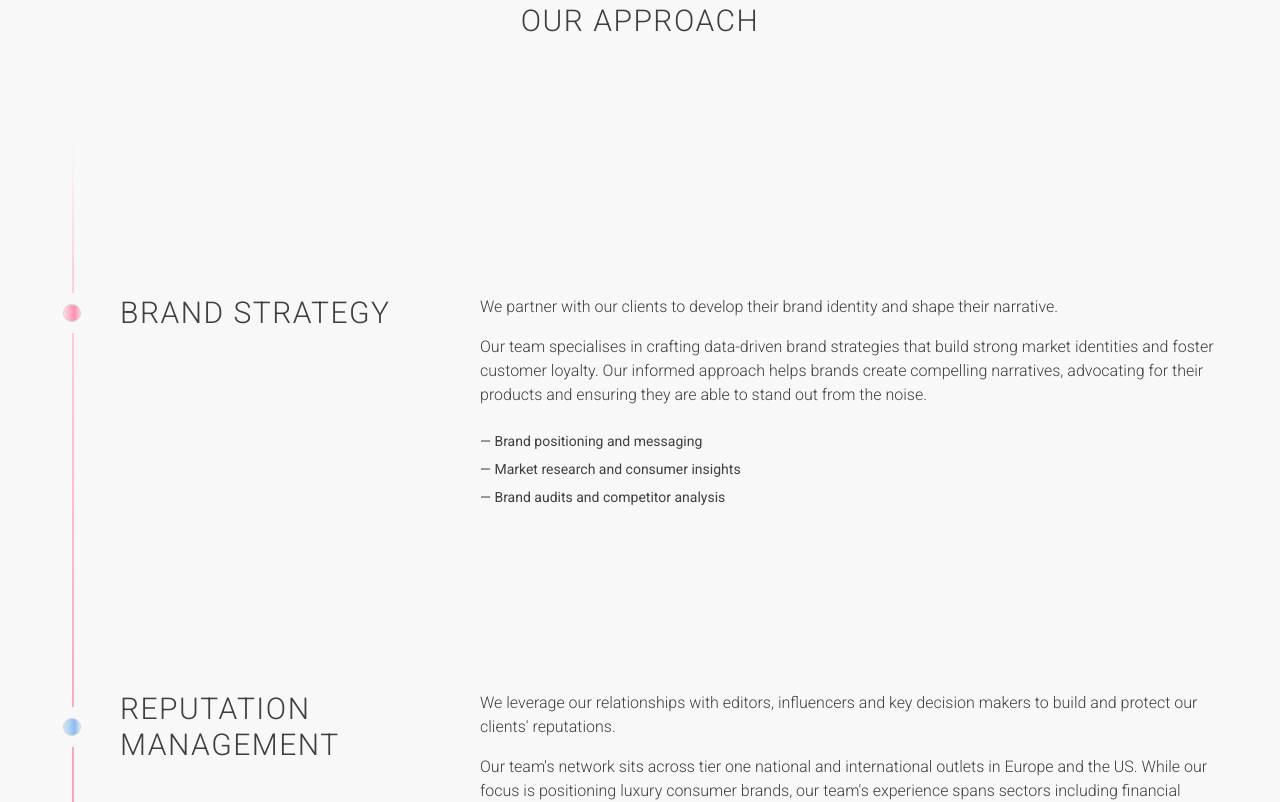
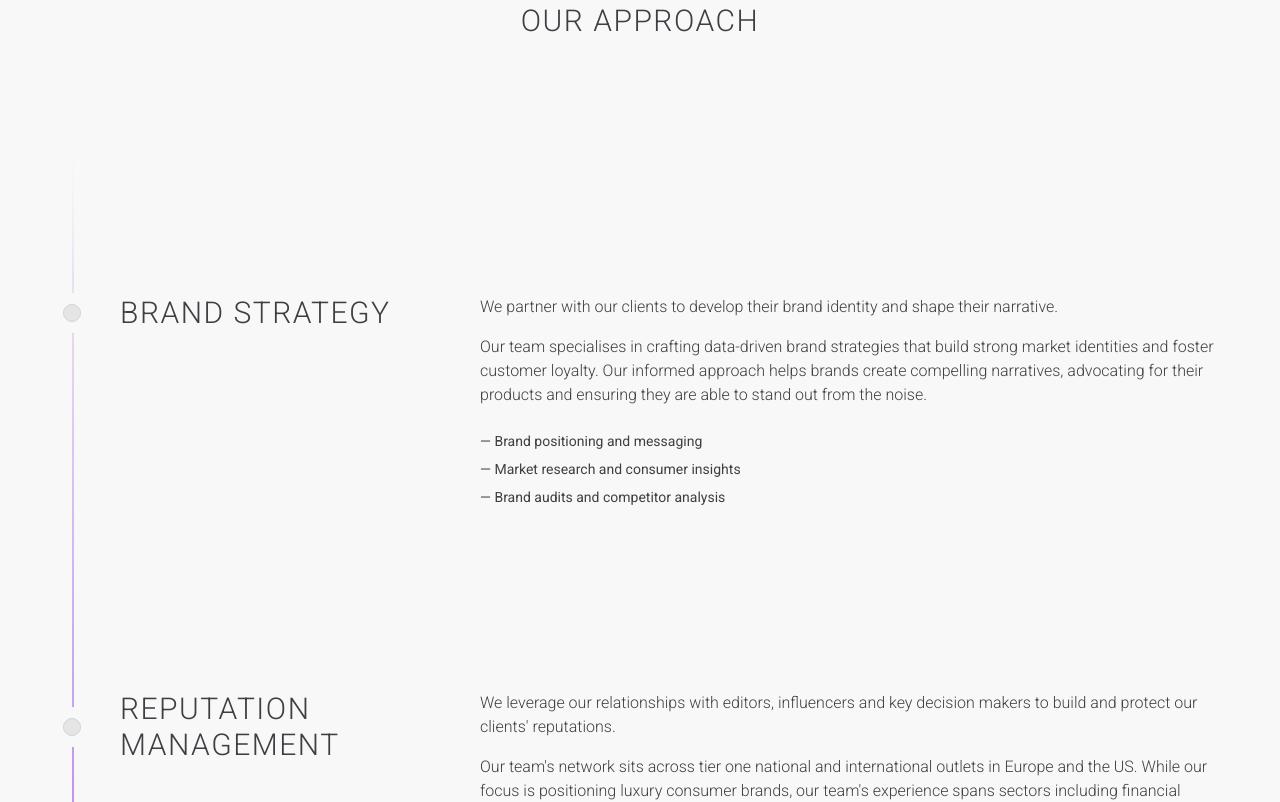
Before and after one commit to DaisyT1/bloom-pr-portfolio, a React (Vite) app: page / in a window 1280 px wide. Shown: the part 1460-2262 px from the top of the page. Built offline with nearby package versions, Linux system fonts and the light colour scheme.

Commit message:
Reverted to commit 17495a501d936485cfcbb079f279544e16a43e36

```diff
--- a/src/components/DetailedServices.tsx
+++ b/src/components/DetailedServices.tsx
@@ -1,3 +1,4 @@
+
 import React from 'react';
 import { Timeline } from './ui/timeline';
 import { motion } from 'framer-motion';
@@ -52,7 +53,6 @@ const DetailedServices: React.FC = () => {
           </div>
         </motion.div>
       ),
-      colors: ['#FFDEE2', '#FFB5C5', '#FF8FAE', '#FFD1DC']
     },
     {
       title: "Reputation Management",
@@ -102,7 +102,6 @@ const DetailedServices: React.FC = () => {
           </div>
         </motion.div>
       ),
-      colors: ['#D1E5F7', '#B0D5F5', '#8FB9F0', '#D1E9FF']
     },
     {
       title: "Content Marketing",
@@ -152,7 +151,6 @@ const DetailedServices: React.FC = () => {
           </div>
         </motion.div>
       ),
-      colors: ['#D1F7E0', '#B0F5C5', '#8FF0AA', '#D1FFE9']
     },
   ];
 
--- a/src/components/ui/timeline.tsx
+++ b/src/components/ui/timeline.tsx
@@ -11,7 +11,6 @@ import React, { useEffect, useRef, useState } from "react";
 interface TimelineEntry {
   title: string;
   content: React.ReactNode;
-  colors?: string[];
 }
 
 export const Timeline = ({ data }: { data: TimelineEntry[] }) => {
@@ -53,12 +52,7 @@ export const Timeline = ({ data }: { data: TimelineEntry[] }) => {
           >
             <div className="sticky flex flex-col md:flex-row z-40 items-center top-40 self-start max-w-xs lg:max-w-sm md:w-full">
               <div className="h-10 absolute left-3 md:left-3 w-10 rounded-full bg-offwhite flex items-center justify-center">
-                <div
-                  className="h-4 w-4 rounded-full bg-neutral-200 dark:bg-neutral-800 border border-neutral-300 dark:border-neutral-700 p-2"
-                  style={{
-                    background: item.colors ? `linear-gradient(to right, ${item.colors.join(', ')})` : undefined
-                  }}
-                />
+                <div className="h-4 w-4 rounded-full bg-neutral-200 dark:bg-neutral-800 border border-neutral-300 dark:border-neutral-700 p-2" />
               </div>
               <h3 className="hidden md:block text-xl md:pl-20 md:text-3xl font-light text-charcoal font-roboto uppercase tracking-wider">
                 {item.title}
@@ -83,9 +77,8 @@ export const Timeline = ({ data }: { data: TimelineEntry[] }) => {
             style={{
               height: heightTransform,
               opacity: opacityTransform,
-              background: "linear-gradient(to bottom, #FFDEE2, #FFB5C5, #FF8FAE, #FFD1DC)",
             }}
-            className="absolute inset-x-0 top-0 w-[2px] rounded-full"
+            className="absolute inset-x-0 top-0 w-[2px] bg-gradient-to-t from-blue-500 via-purple-500 to-transparent from-[0%] via-[10%] rounded-full"
           />
         </div>
       </div>
```
